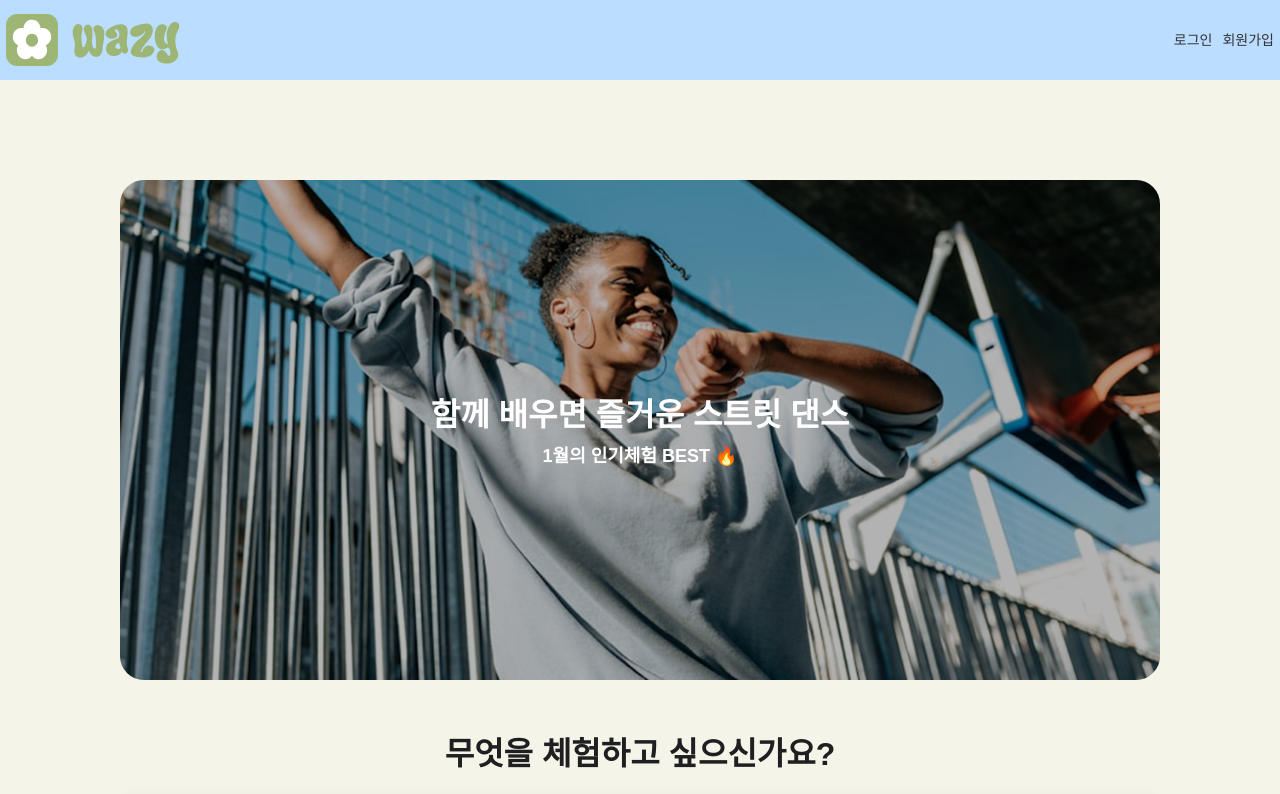
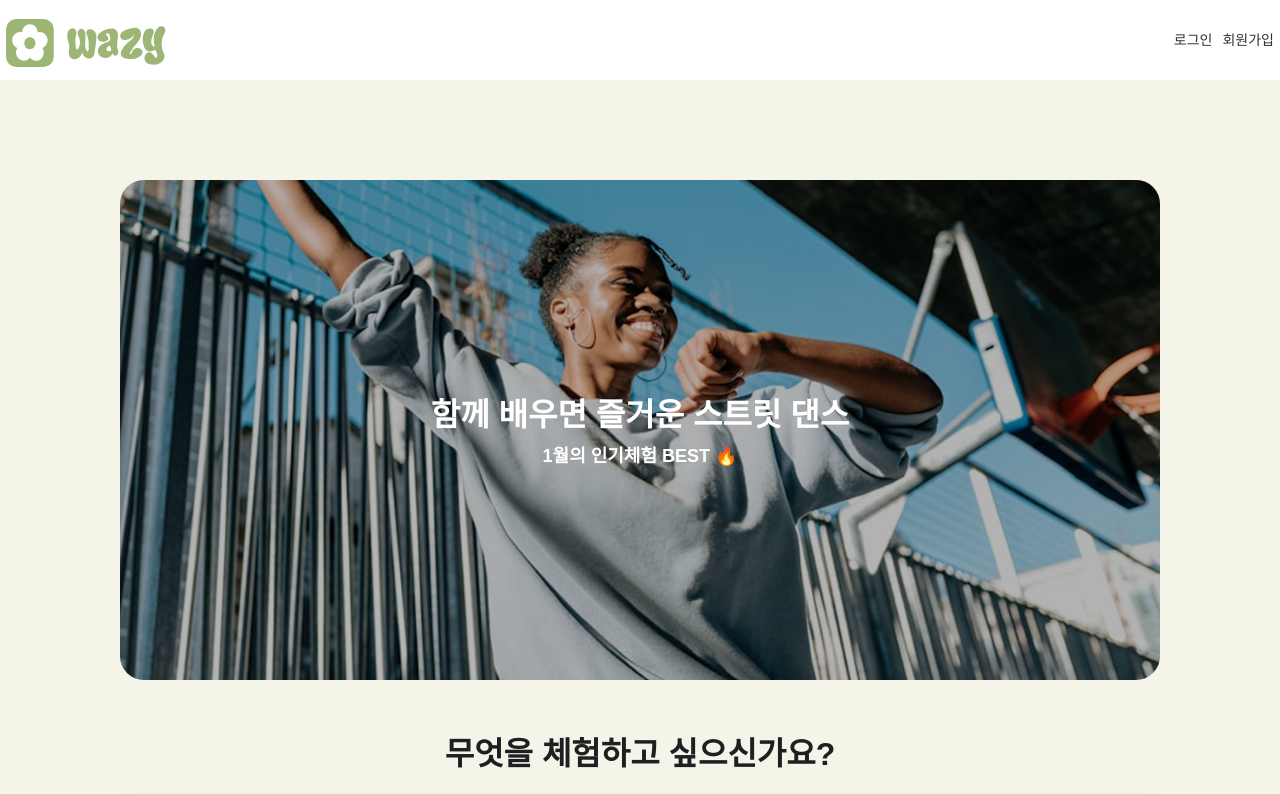
Before and after one commit to yuwonkyu/codenomad, a Next.js app: page / in a window 1280 px wide. Shown: the top 794 px of the page. Built offline with nearby package versions, Linux system fonts and the light colour scheme; no server answers; a web font is replaced by a local one.

Commit message:
♻️refactor: header 헤더 로고 사이즈 작게 수정

```diff
--- a/src/components/common/Header.tsx
+++ b/src/components/common/Header.tsx
@@ -5,7 +5,6 @@ import Link from 'next/link';
 import { useRouter, usePathname } from 'next/navigation';
 import Dropdown from './Dropdown/Dropdown';
 import NotiBell from './Notification/NotiBell';
-import clsx from 'clsx';
 import { useAuthStore } from '@/store/useAuthStore';
 
 const Header = () => {
@@ -24,18 +23,18 @@ const Header = () => {
     router.push('/');
   };
 
-  const hasNewNotification = false; // 추후 API 연동
+  const hasNewNotification = false;
 
   return (
-    <header className={clsx('h-[48px] w-full md:h-[80px]', (isHome || isSearch) && 'bg-[#bbddff]')}>
+    <header className='h-48 w-full md:h-80'>
       <div className='mx-auto flex h-full max-w-screen-xl items-center justify-between px-6'>
         {/* 로고 */}
-        <Link href='/' className='flex items-center gap-2'>
+        <Link href='/' className='mt-6 flex items-center gap-2'>
           <Image
             src='/icons/wazyLogoVertical.svg'
             alt='wazy 로고'
-            width={174}
-            height={28}
+            width={160}
+            height={24}
             priority
           />
         </Link>
```
